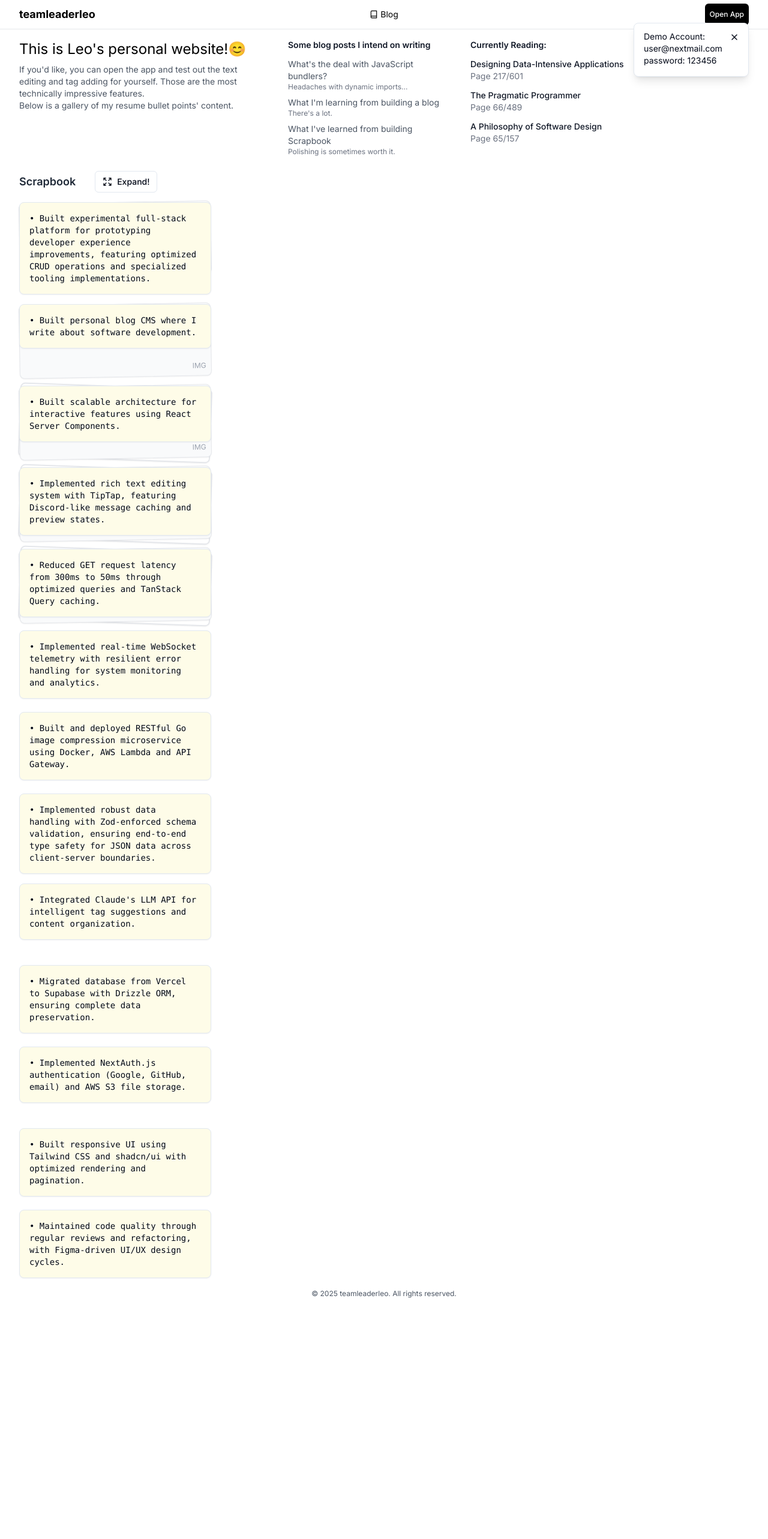
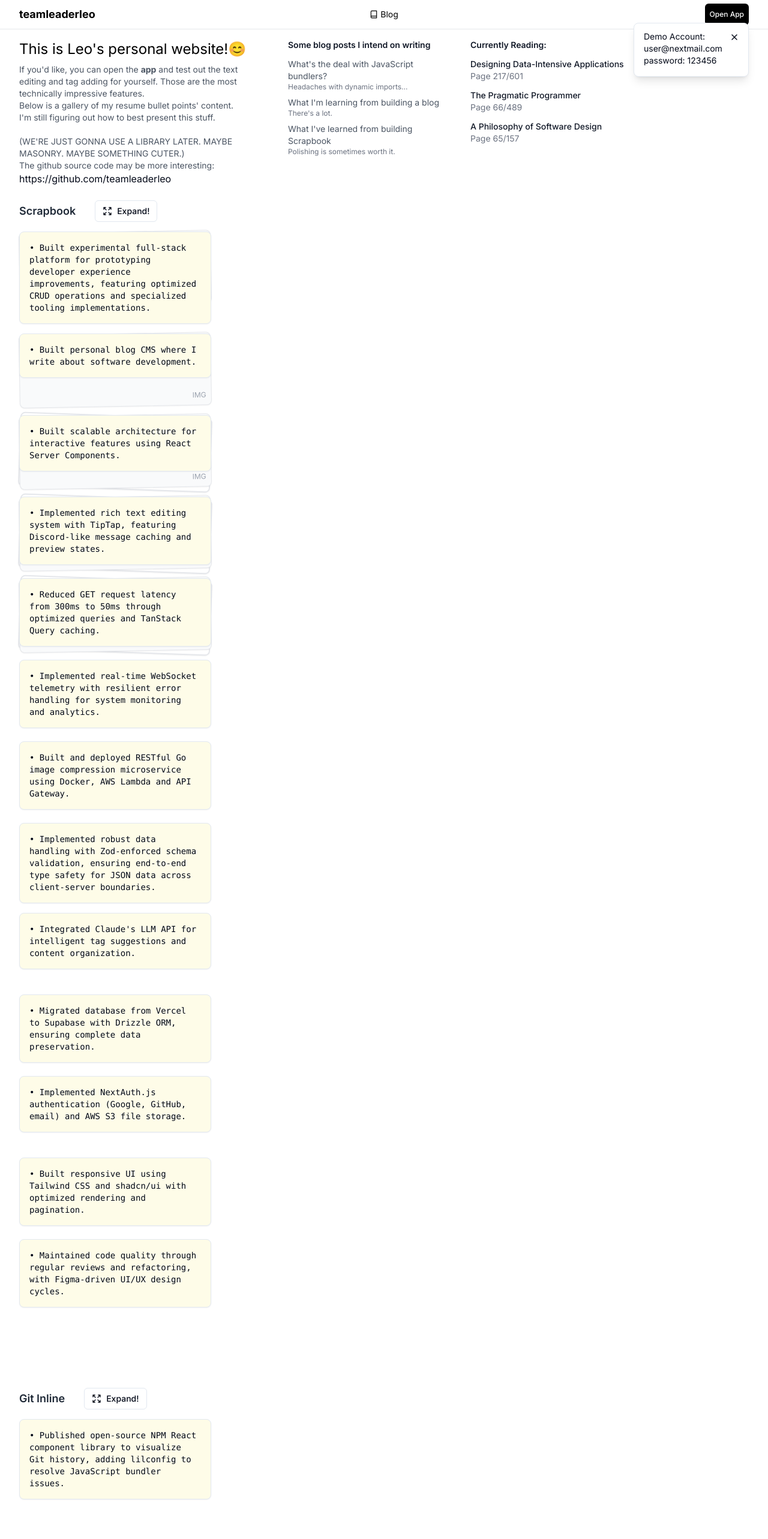
Before and after one commit to teamleaderleo/scrapbook, a Next.js app: page / in a window 1280 px wide. Shown: the top 2566 px of the page at 60% size. Before the commit the page ends 2177 px from the top, so only its background shows below. Built offline with nearby package versions, Linux system fonts and the light colour scheme; a web font is replaced by a local one.

Commit message:
update home page with nasty continued layout design

```diff
--- a/app/page.tsx
+++ b/app/page.tsx
@@ -3,6 +3,9 @@ import SiteNav from '@/components/site-nav';
 import ScrapbookBoard from '@/components/scrapbook/scrapbook-board';
 import Scene3D from '@/components/three-carousel/scene-3d';
 import { SCRAPBOOK_DATA } from '@/components/scrapbook/scrapbook-data';
+import { GIT_INLINE_DATA } from '@/components/scrapbook/git-inline-data';
+import { POTATO_DATA } from '@/components/scrapbook/potato-compressor-data';
+import { FOLD_COMMENTS_DATA } from '@/components/scrapbook/fold-comments-data';
 
 export default function Page() {
   return (
@@ -16,10 +19,14 @@ export default function Page() {
               This is Leo&apos;s personal website!😊
             </h1>
             <p className="text-gray-600 text-sm">
-              If you&apos;d like, you can open the app and test out the text editing and tag adding for yourself.
+              If you&apos;d like, you can open the <b>app</b> and test out the text editing and tag adding for yourself.
               Those are the most technically impressive features.<br/>
-              Below is a gallery of my resume bullet points&apos; content.
+              Below is a gallery of my resume bullet points&apos; content.<br/>
+              I&apos;m still figuring out how to best present this stuff.<br/><br/>
+              (WE&apos;RE JUST GONNA USE A LIBRARY LATER. MAYBE MASONRY. MAYBE SOMETHING CUTER.)<br/>
+              The github source code may be more interesting&#58;
             </p>
+            <a href="https://github.com/teamleaderleo">https://github.com/teamleaderleo</a>
           </div>
 
           <div className="flex flex-row gap-12 items-start flex-shrink-0">
@@ -78,8 +85,22 @@ export default function Page() {
         </div>
       </div>
 
-      <div className="px-4 sm:px-6 lg:px-8">
-        <ScrapbookBoard data={SCRAPBOOK_DATA} title='Scrapbook'/>
+      <div className="space-y-32">
+        <div className="px-4 sm:px-6 lg:px-8">
+          <ScrapbookBoard data={SCRAPBOOK_DATA} title='Scrapbook'/>
+        </div>
+
+        <div className="px-4 sm:px-6 lg:px-8">
+          <ScrapbookBoard data={GIT_INLINE_DATA} title='Git Inline'/>
+        </div>
+
+        <div className="px-4 sm:px-6 lg:px-8">
+          <ScrapbookBoard data={POTATO_DATA} title='Potato Image Compressor'/>
+        </div>
+
+        <div className="px-4 sm:px-6 lg:px-8">
+          <ScrapbookBoard data={FOLD_COMMENTS_DATA} title='Fold Single-Line Comments'/>
+        </div>
       </div>
 
       <footer className="py-3">
```
